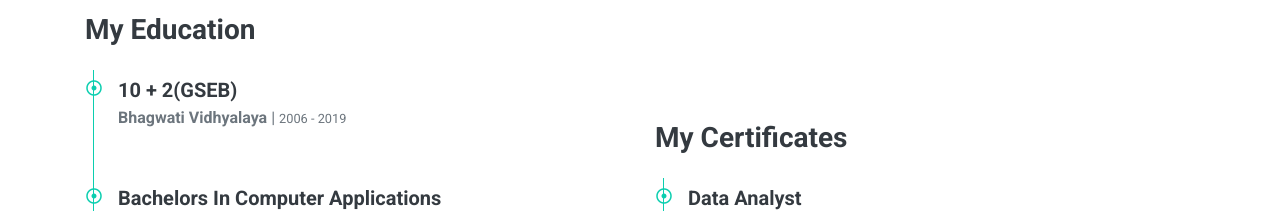
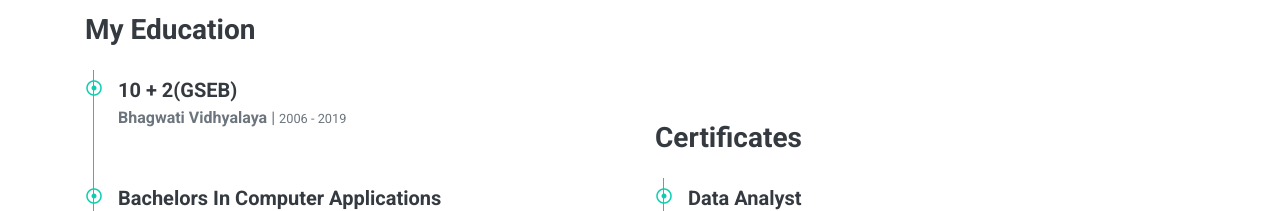
Before and after one commit to Tapan-Radadiya/Portfoliyo, a plain HTML site: page index.html in a window 1280 px wide. Shown: the part 2000-2211 px from the top of the page. Drawn offline with nearby package versions, Linux system fonts and the light colour scheme.

Commit message:
Update index.html

```diff
--- a/index.html
+++ b/index.html
@@ -165,7 +165,7 @@
                     </div>
                 </div>
                 <div class="col-lg-6">
-                    <h3 class="mb-4">My Certificates </h3>
+                    <h3 class="mb-4">Certificates </h3>
                     <div class="border-left border-primary pt-2 pl-4 ml-2">
                         <div class="position-relative mb-4">
                             <i class="far fa-dot-circle text-primary position-absolute" style="top: 2px; left: -32px;"></i>
```
